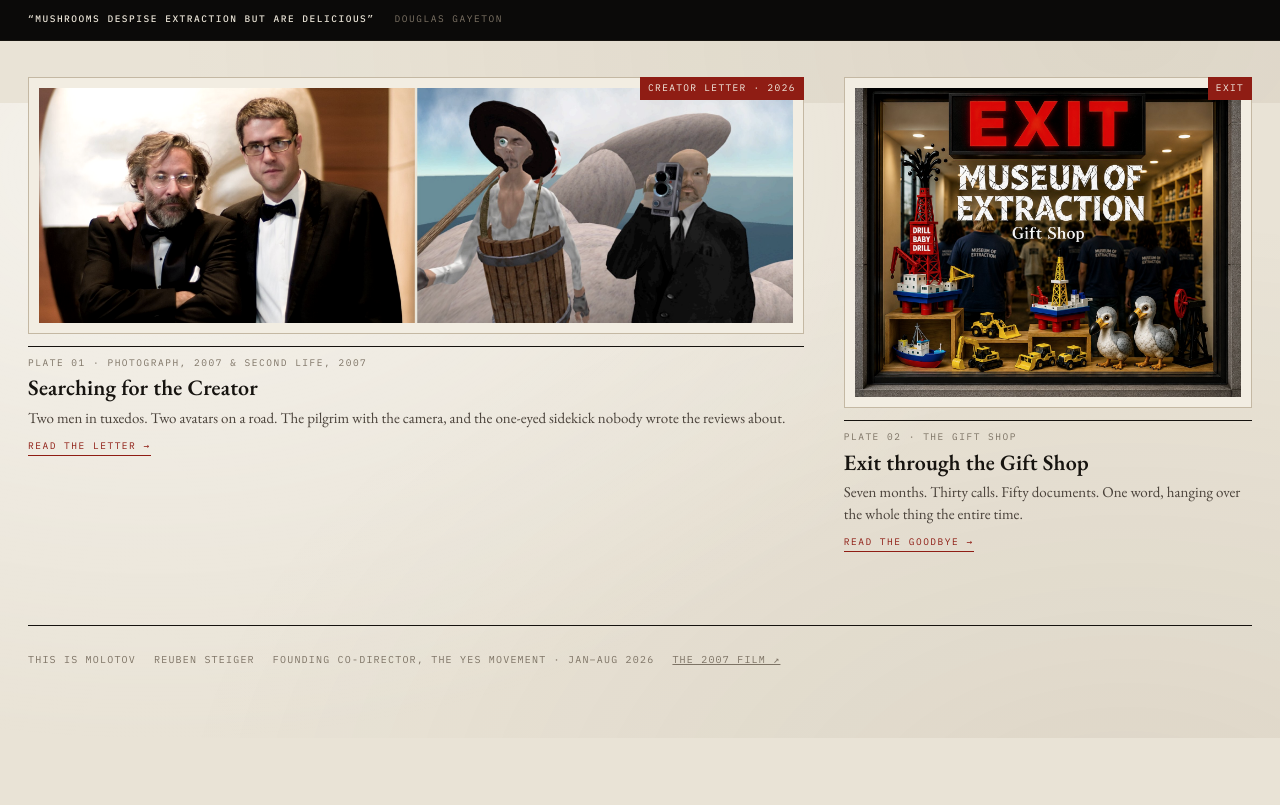
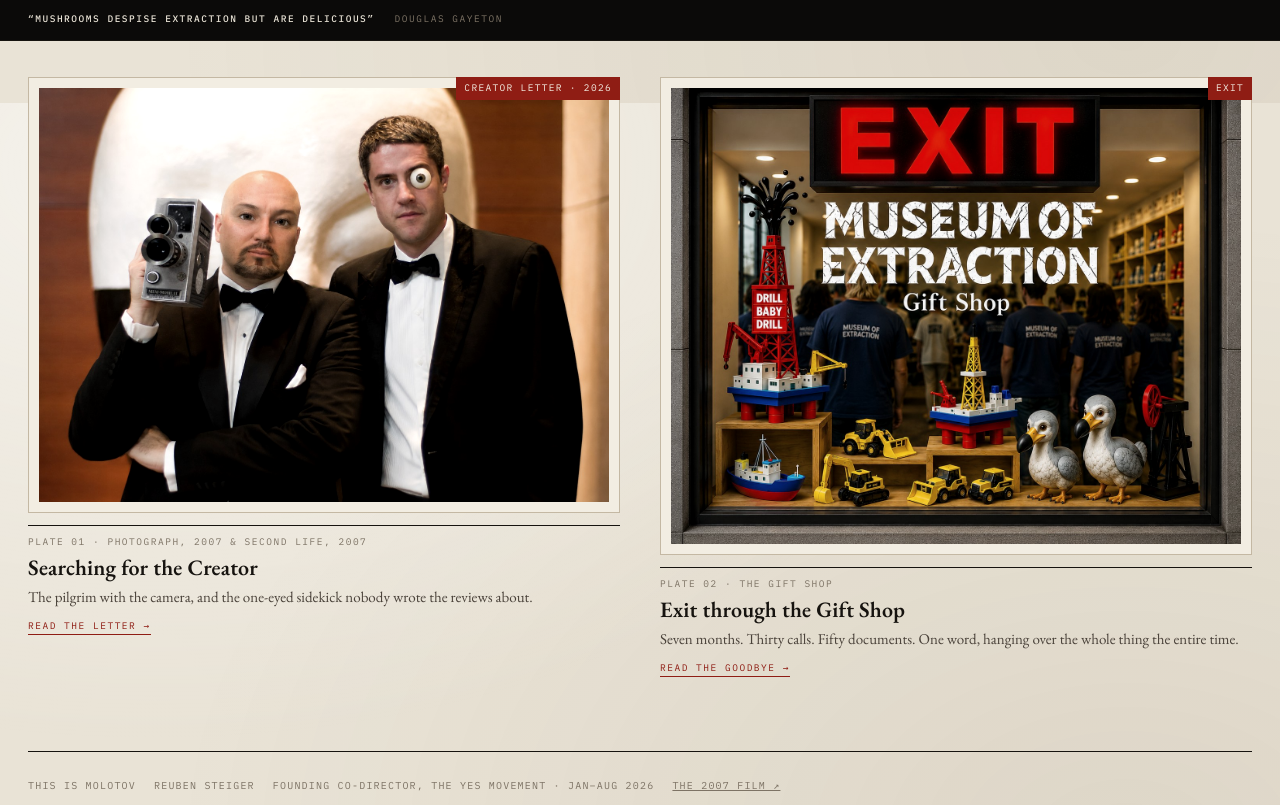
Before and after one commit to reubstock/thisismolotov, a plain HTML site: page index.html in a window 1280 px wide. Shown: the part 697-1502 px from the top of the page. Before the commit the page ends 1435 px from the top, so only its background shows below. Drawn offline with nearby package versions, Linux system fonts and the light colour scheme.

Commit message:
Single merged photograph for the Creator letter; the two plates now share the row equally

```diff
--- a/index.html
+++ b/index.html
@@ -128,7 +128,7 @@ body{
 .hero{padding:36px 0 8px}
 .hero-grid{
   display:grid;
-  grid-template-columns:minmax(0,1.9fr) minmax(0,1fr);
+  grid-template-columns:repeat(2,minmax(0,1fr));
   gap:34px 40px;align-items:start;
 }
 
@@ -295,15 +295,15 @@ footer a{color:var(--ink-3)}
     <div class="hero-grid">
 
       <!-- UPPER LEFT: the diptych -> Creator letter, 2026 -->
-      <a class="plate plate-wide" href="#" data-open="creator">
+      <a class="plate" href="#" data-open="creator">
         <div class="plate-frame">
           <span class="tag">Creator letter · 2026</span>
-          <img src="images/creator-diptych.jpg" alt="Left: Reuben Steiger and Douglas Gayeton in tuxedos, 2007. Right: Molotov Alva and Orhalla Zander.">
+          <img src="images/creator-merged.jpg" alt="The 2007 tuxedo photograph with Molotov Alva’s face and Orhalla Zander’s eye grafted on">
         </div>
         <div class="label">
           <span class="acc">Plate 01 · Photograph, 2007 &amp; Second Life, 2007</span>
           <h3>Searching for the Creator</h3>
-          <p>Two men in tuxedos. Two avatars on a road. The pilgrim with the camera, and the one-eyed sidekick nobody wrote the reviews about.</p>
+          <p>The pilgrim with the camera, and the one-eyed sidekick nobody wrote the reviews about.</p>
           <span class="go">Read the letter →</span>
         </div>
       </a>
```
Also changed, not shown: images/creator-diptych.jpg (deleted), images/creator-merged.jpg (added).
